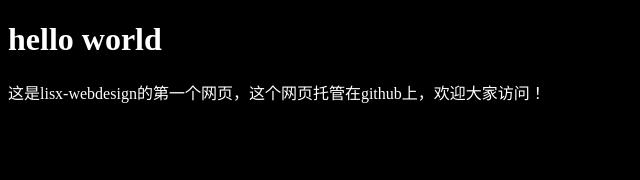
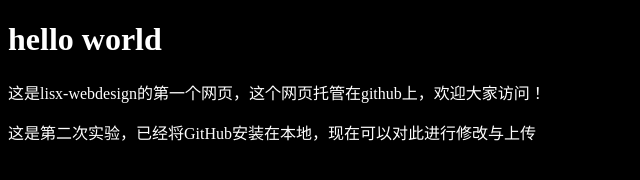
Before and after one commit to lisx-webdesign/lisx-webdesign.github.io, a plain HTML site: page index.html in a window 1280 px wide. Shown: the whole page, without its empty margins (0-640 px from the left). Drawn offline with Linux system fonts and the light colour scheme.

Commit message:
Update index.html

```diff
--- a/index.html
+++ b/index.html
@@ -14,5 +14,6 @@
 <body>
     <h1>hello world</h1>
     <p>这是lisx-webdesign的第一个网页，这个网页托管在github上，欢迎大家访问！</p>
+    <p>这是第二次实验，已经将GitHub安装在本地，现在可以对此进行修改与上传</p>
 </body>
 </html>
```
